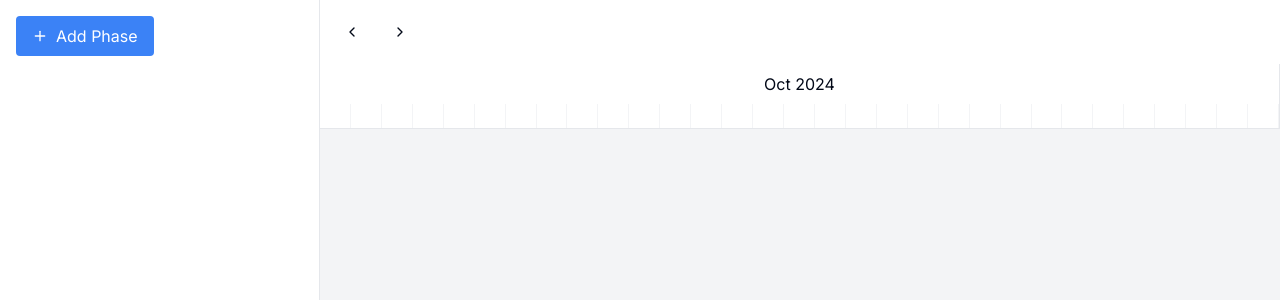
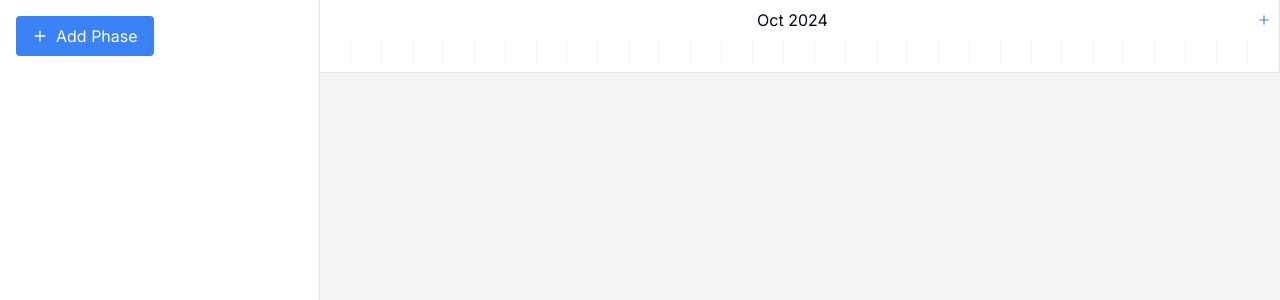
Before and after one commit to KrisFernando/gantt-chart-app, a Next.js app: page / in a window 1280 px wide. Shown: the top 300 px of the page. Built offline with nearby package versions, Linux system fonts and the light colour scheme.

Commit message:
months can be added and removed

```diff
--- a/components/gantt-chart.tsx
+++ b/components/gantt-chart.tsx
@@ -94,11 +94,12 @@ const GanttChart = () => {
   const [selectedItem, setSelectedItem] = useState(null);
   const [showColorPicker, setShowColorPicker] = useState(false);
   const [customColor, setCustomColor] = useState('#000000');
-  //const [isResizing, setIsResizing] = useState(false);
-
   const [showDeletePhaseDialog, setShowDeletePhaseDialog] = useState(false);
   const [showDeleteTaskDialog, setShowDeleteTaskDialog] = useState(false);
   const [itemToDelete, setItemToDelete] = useState(null);
+  const [showAddMonthDialog, setShowAddMonthDialog] = useState(false);
+  const [showRemoveMonthDialog, setShowRemoveMonthDialog] = useState(false);
+  const [selectedMonthIndex, setSelectedMonthIndex] = useState(null);
 
 
   // Save data to localStorage
@@ -172,18 +173,6 @@ const GanttChart = () => {
     ));
   };
 
-  const removeTask = (phaseId: number, taskId: number) => {
-    setPhases(phases.map(phase => {
-      if (phase.id === phaseId) {
-        return {
-          ...phase,
-          tasks: phase.tasks.filter(task => task.id !== taskId)
-        };
-      }
-      return phase;
-    }));
-  };
-
   const handlePhaseDeleteClick = (phaseId) => {
     setItemToDelete({ type: 'phase', id: phaseId });
     setShowDeletePhaseDialog(true);
@@ -216,6 +205,30 @@ const GanttChart = () => {
     setItemToDelete(null);
   };
 
+  const addMonthAfter = (index) => {
+    const referenceMonth = months[index];
+    const newDate = new Date(referenceMonth.year, referenceMonth.month + 1, 1);
+
+    const newMonth = {
+      name: newDate.toLocaleString('default', { month: 'short' }),
+      year: newDate.getFullYear(),
+      month: newDate.getMonth(),
+      days: new Date(newDate.getFullYear(), newDate.getMonth() + 1, 0).getDate(),
+      startDate: newDate
+    };
+
+    const newMonths = [...months];
+    newMonths.splice(index + 1, 0, newMonth);
+    setMonths(newMonths);
+  };
+
+  const removeMonth = (index) => {
+    if (months.length <= 1) return; // Prevent removing last month
+    const newMonths = months.filter((_, i) => i !== index);
+    setMonths(newMonths);
+  };
+
+
   return (
     <div ref={containerRef} className="flex h-screen bg-gray-100 relative">
       {/* Sidebar */}
@@ -228,7 +241,6 @@ const GanttChart = () => {
           <button
             onClick={addPhase}
             className="flex items-center gap-2 px-4 py-2 bg-blue-500 text-white rounded hover:bg-blue-600"
-            style={{ marginBottom: '56px' }}
           >
             <Plus size={16} /> Add Phase
           </button>
@@ -366,39 +378,40 @@ const GanttChart = () => {
       <div className="flex-1 overflow-x-auto">
         {/* Month Headers */}
         <div className="sticky top-0 bg-white border-b border-gray-200">
-          <div className="flex items-center p-4 gap-4">
-            <button
-              onClick={() => setMonths(generateMonths(months.length - 1))}
-              className="p-2 rounded hover:bg-gray-100"
-              disabled={months.length < 2}
-            >
-              <ChevronLeft size={16} />
-            </button>
-            <button
-              onClick={() => setMonths(generateMonths(months.length + 1))}
-              className="p-2 rounded hover:bg-gray-100"
-            >
-              <ChevronRight size={16} />
-            </button>
-          </div>
-          <div className="flex">
-            {months.map((month, index) => (
-              <div
-                key={index}
-                className="flex-1 p-2 text-center border-r border-gray-200"
-                style={{ minWidth: `${month.days * 8}px` }}
-              >
-                {month.name} {month.year}
-              </div>
-            ))}
-          </div>
           <div className="flex">
             {months.map((month, index) => (
               <div
                 key={index}
                 className="flex-1 border-r border-gray-200"
-                style={{ minWidth: `${month.days * 8}px` }}
+                style={{ minWidth: `${month.days * 8}px`,height: '72px' }}
               >
+                <div className="p-2 flex items-center justify-between">
+                  <span className="flex-1 text-center">
+                    {month.name} {month.year}
+                  </span>
+                  <div className="flex gap-2">
+                    <button
+                      onClick={() => {
+                        setSelectedMonthIndex(index);
+                        setShowAddMonthDialog(true);
+                      }}
+                      className="text-blue-500 hover:text-blue-700"
+                    >
+                      <Plus size={14} />
+                    </button>
+                    {months.length > 1 && (
+                      <button
+                        onClick={() => {
+                          setSelectedMonthIndex(index);
+                          setShowRemoveMonthDialog(true);
+                        }}
+                        className="text-red-500 hover:text-red-700"
+                      >
+                        <X size={14} />
+                      </button>
+                    )}
+                  </div>
+                </div>
                 <div className="grid" style={{ gridTemplateColumns: `repeat(${month.days}, 1fr)` }}>
                   {Array.from({ length: month.days }).map((_, day) => (
                     <div key={day} className="h-6 border-r border-gray-100" />
@@ -450,6 +463,63 @@ const GanttChart = () => {
             })}
           </div>
         ))}
+
+        {/* Add Month Dialog */}
+        <AlertDialog open={showAddMonthDialog} onOpenChange={setShowAddMonthDialog}>
+          <AlertDialogContent>
+            <AlertDialogHeader>
+              <AlertDialogTitle>Add Month</AlertDialogTitle>
+              <AlertDialogDescription>
+                Do you want to add the next month after {selectedMonthIndex !== null ? months[selectedMonthIndex].name : ''}?
+              </AlertDialogDescription>
+            </AlertDialogHeader>
+            <AlertDialogFooter>
+              <AlertDialogCancel onClick={() => setShowAddMonthDialog(false)}>
+                Cancel
+              </AlertDialogCancel>
+              <AlertDialogAction
+                onClick={() => {
+                  if (selectedMonthIndex !== null) {
+                    addMonthAfter(selectedMonthIndex);
+                  }
+                  setShowAddMonthDialog(false);
+                }}
+                className="bg-blue-500 hover:bg-blue-600"
+              >
+                Add Month
+              </AlertDialogAction>
+            </AlertDialogFooter>
+          </AlertDialogContent>
+        </AlertDialog>
+
+        {/* Remove Month Dialog */}
+        <AlertDialog open={showRemoveMonthDialog} onOpenChange={setShowRemoveMonthDialog}>
+          <AlertDialogContent>
+            <AlertDialogHeader>
+              <AlertDialogTitle>Remove Month</AlertDialogTitle>
+              <AlertDialogDescription>
+                Are you sure you want to remove {selectedMonthIndex !== null ? months[selectedMonthIndex].name : ''}? This action cannot be undone.
+              </AlertDialogDescription>
+            </AlertDialogHeader>
+            <AlertDialogFooter>
+              <AlertDialogCancel onClick={() => setShowRemoveMonthDialog(false)}>
+                Cancel
+              </AlertDialogCancel>
+              <AlertDialogAction
+                onClick={() => {
+                  if (selectedMonthIndex !== null) {
+                    removeMonth(selectedMonthIndex);
+                  }
+                  setShowRemoveMonthDialog(false);
+                }}
+                className="bg-red-500 hover:bg-red-600"
+              >
+                Remove Month
+              </AlertDialogAction>
+            </AlertDialogFooter>
+          </AlertDialogContent>
+        </AlertDialog>
+
 
         {/* Delete Phase Confirmation Dialog */}
       <AlertDialog open={showDeletePhaseDialog} onOpenChange={setShowDeletePhaseDialog}>
```
